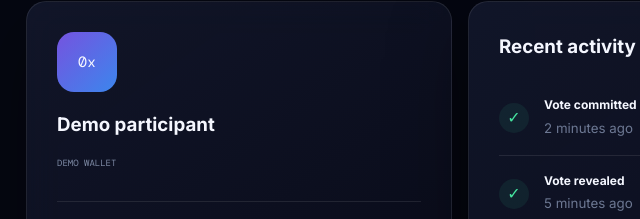
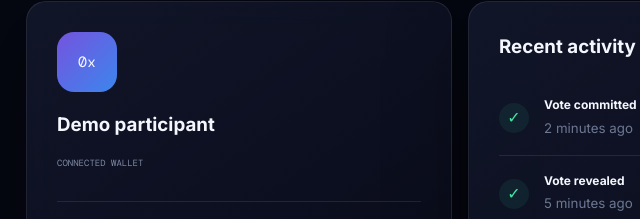
Before and after one commit to Hrishi-Agarwal/Road-to-Devcon, a plain HTML site: page index.html in a window 1280 px wide. Shown: the part 6259-6478 px from the top of the page, 38-678 px from the left. Drawn offline with nearby package versions, Linux system fonts and the light colour scheme.

Commit message:
Clarify wallet status in UI

```diff
--- a/index.html
+++ b/index.html
@@ -289,7 +289,7 @@
       <div class="activity-grid">
         <div class="profile-card glass">
           <div class="avatar">0x</div>
-          <h3 id="profileWallet">Demo participant</h3><span class="status-chip">DEMO WALLET</span>
+          <h3 id="profileWallet">Demo participant</h3><span class="status-chip">CONNECTED WALLET</span>
           <div class="profile-stats">
             <div><strong id="createdCount">3</strong><span>Proposals Created</span></div>
             <div><strong id="submittedCount">8</strong><span>Signals Submitted</span></div>
```
